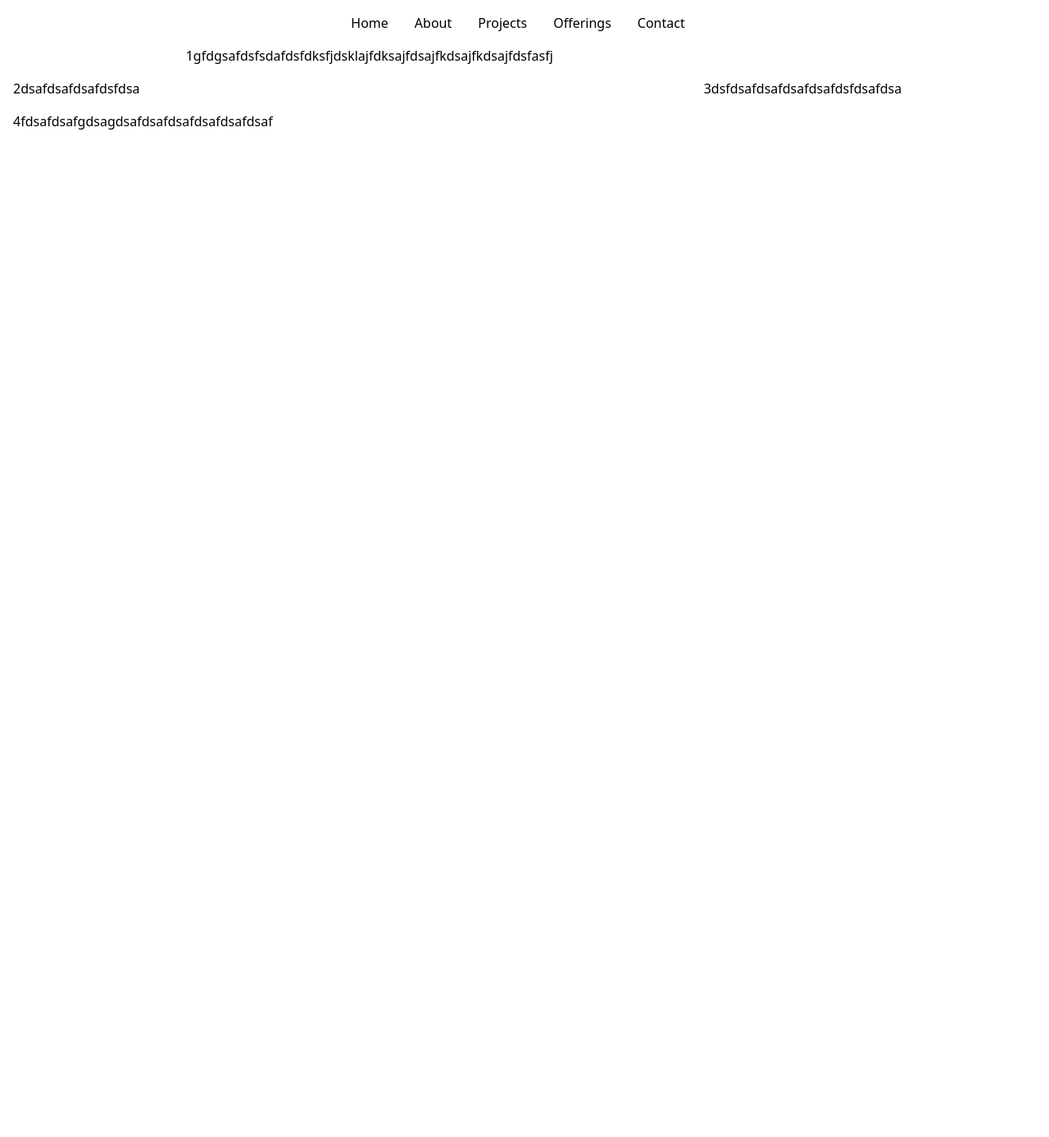
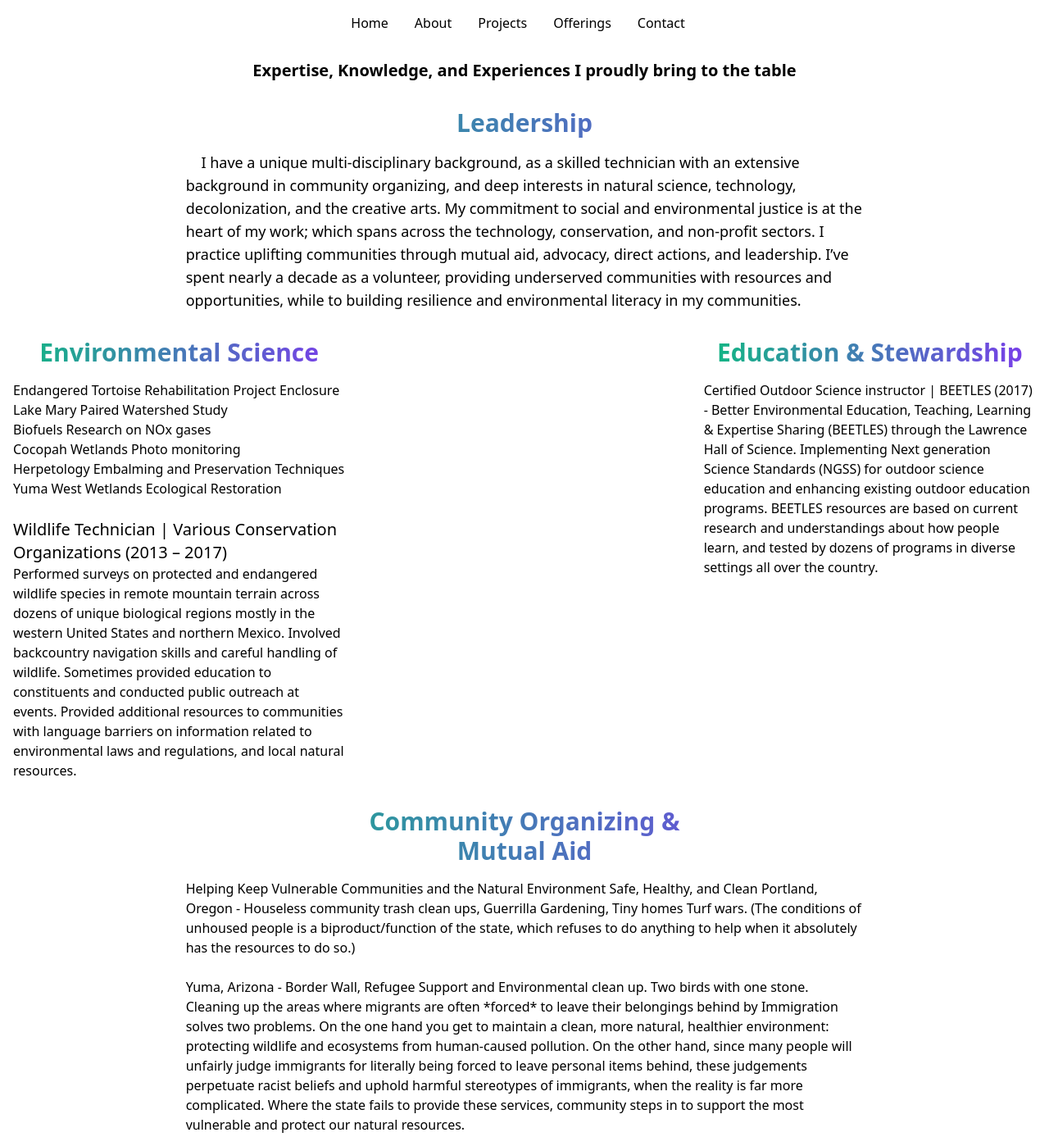
Before and after one commit to elmiche/Folio, a Gatsby site: page /projects in a window 1280 px wide. Shown: the whole page at 82% size. Before the commit the page ends 800 px from the top, so only its background shows below. Built offline with nearby package versions, Linux system fonts and the light colour scheme; Gatsby itself is replaced by a stand-in of ours.

Commit message:
update projects page

```diff
--- a/src/pages/projects.js
+++ b/src/pages/projects.js
@@ -31,11 +31,43 @@ const ProjectsPage = () => {
  */}
 
 {/* Why isn't the rounded borders working? */}
-<div class="container mx-auto p-4 grid grid-cols-6 gap-4">
-  <div class="col-start-2 col-span-4 rounded-lg">1gfdgsafdsfsdafdsfdksfjdsklajfdksajfdsajfkdsajfkdsajfdsfasfj</div>
-  <div class="col-start-1 col-end-3 ...">2dsafdsafdsafdsfdsa</div>
-  <div class="col-end-7 col-span-2 ...">3dsfdsafdsafdsafdsafdsfdsafdsa</div>
-  <div class="col-start-1 col-end-7 ...">4fdsafdsafgdsagdsafdsafdsafdsafdsafdsaf</div>
+<div class="container mx-auto p-4 grid grid-cols-6 gap-4 text-center">
+  <div class="col-start-2 col-span-4 rounded-lg text-lg">
+    <h1 className="font-bold text-xl p-4">Expertise, Knowledge, and Experiences I proudly bring to the table</h1>
+    <p className="text-3xl p-4 font-bold bg-clip-text text-transparent bg-gradient-to-r from-green-500 to-purple-600">Leadership</p>
+    <p className="text-left p-y-4"> &nbsp; &nbsp; I have a unique multi-disciplinary background, as a skilled technician with an extensive background in community organizing, and deep interests in natural science, technology, decolonization, and the creative arts. My commitment to social and environmental justice is at the heart of my work; which spans across the technology, conservation, and non-profit sectors. I practice uplifting communities through mutual aid, advocacy, direct actions, and leadership. I’ve spent nearly a decade as a volunteer, providing underserved communities with resources and opportunities, while to building resilience and environmental literacy in my communities. </p>
+  </div>
+  <div class="col-start-1 col-end-3 ...">
+    <p className="text-3xl p-4 font-bold bg-clip-text text-transparent bg-gradient-to-r from-green-500 to-purple-600">Environmental Science</p>
+    <p className="text-left p-y-4">Endangered Tortoise Rehabilitation Project Enclosure <br></br>
+      Lake Mary Paired Watershed Study <br></br>
+      Biofuels Research on NOx gases <br></br>
+      Cocopah Wetlands Photo monitoring<br></br>
+      Herpetology Embalming  and Preservation Techniques <br></br>
+      Yuma West Wetlands Ecological Restoration<br></br> </p>
+      <p className="text-left">
+        <br></br>
+        <h1 className="text-xl">Wildlife Technician | Various Conservation Organizations (2013 – 2017)</h1>
+      Performed surveys on protected and endangered wildlife species in remote mountain terrain across dozens of unique biological regions mostly in the western United States and northern Mexico. Involved backcountry navigation skills and careful handling of wildlife. Sometimes provided education to constituents and conducted public outreach at events. Provided additional resources to communities with language barriers on information related to environmental laws and regulations, and local natural resources.
+</p>
+  </div>
+  <div class="col-end-7 col-span-2 ...">
+    <p className="text-3xl p-4 font-bold bg-clip-text text-transparent bg-gradient-to-r from-green-500 to-purple-600">Education & Stewardship</p>
+    <p className="text-left p-y-4"> Certified Outdoor Science instructor | BEETLES (2017) - Better Environmental Education, Teaching, Learning & Expertise Sharing (BEETLES) through the Lawrence Hall of Science. Implementing Next generation Science Standards (NGSS) for outdoor science education and enhancing existing outdoor education programs. BEETLES resources are based on current research and understandings about how people learn, and tested by dozens of programs in diverse settings all over the country.
+ </p></div>
+  {/* <div class="col-start-1 col-end-7 ..."> */}
+  <div class="col-start-2 col-span-4">
+    <p className="text-3xl p-4 font-bold bg-clip-text text-transparent bg-gradient-to-r from-green-500 to-purple-600">Community Organizing & <br></br> Mutual Aid</p>
+    <p className="text-left p-y-4">
+    <h1 className=""> Helping Keep Vulnerable Communities and the Natural Environment Safe, Healthy, and Clean
+    Portland, Oregon - Houseless community trash clean ups, Guerrilla Gardening, Tiny homes Turf wars. (The conditions of unhoused people is a biproduct/function of the state, which refuses to do anything to help when it absolutely has the resources to do so.)</h1>
+    <br></br>
+
+    Yuma, Arizona - Border Wall, Refugee Support and Environmental clean up.
+    Two birds with one stone. Cleaning up the areas where migrants are often *forced* to leave their belongings behind by Immigration solves two problems. On the one hand you get to maintain a clean, more natural, healthier environment: protecting wildlife and ecosystems from human-caused pollution. On the other hand, since many people will unfairly judge immigrants for literally being forced to leave personal items behind, these judgements perpetuate racist beliefs and uphold harmful stereotypes of immigrants, when the reality is far more complicated.
+    Where the state fails to provide these services, community steps in to support the most vulnerable and protect our natural resources.
+ </p>
+  </div>
 </div>
 
 
```
